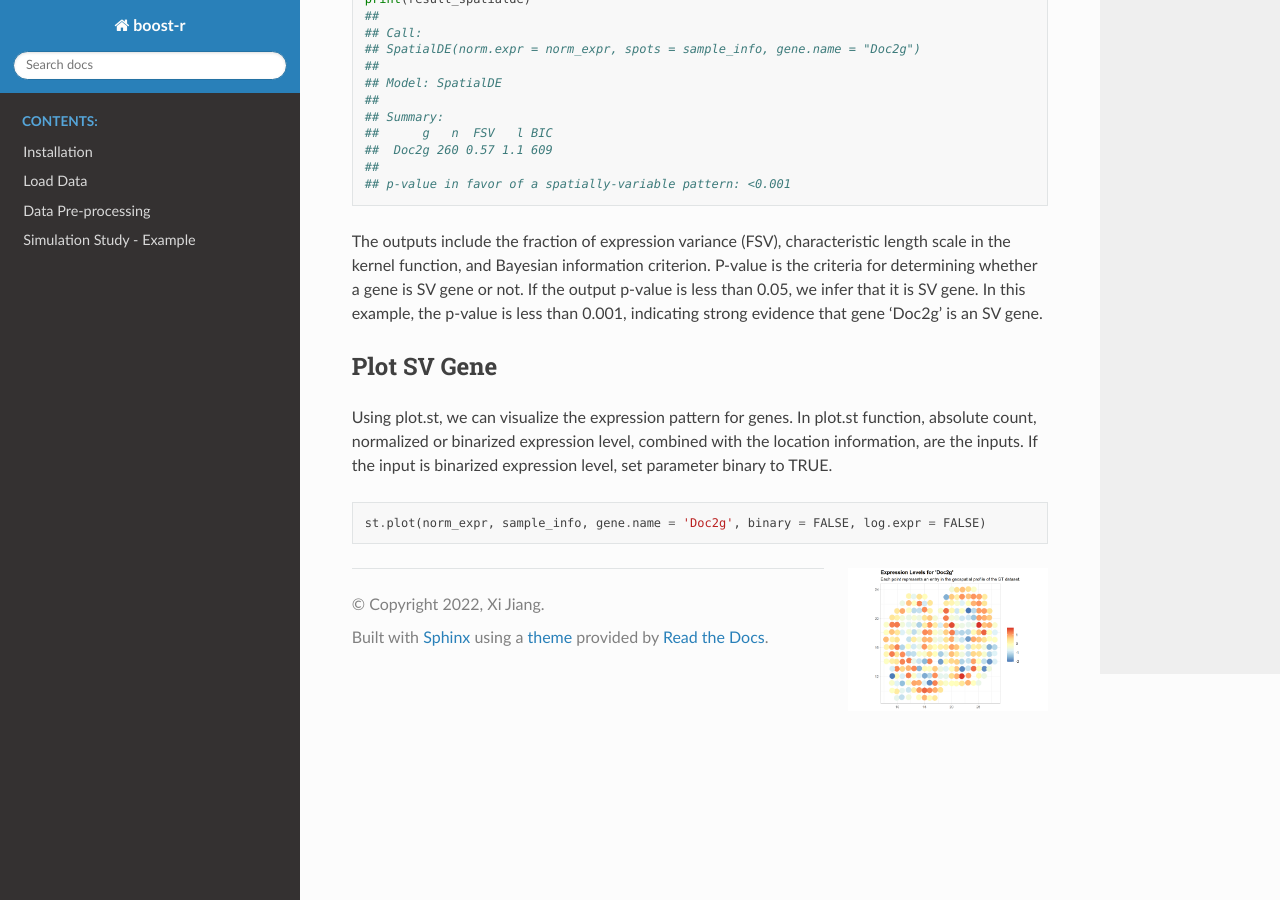
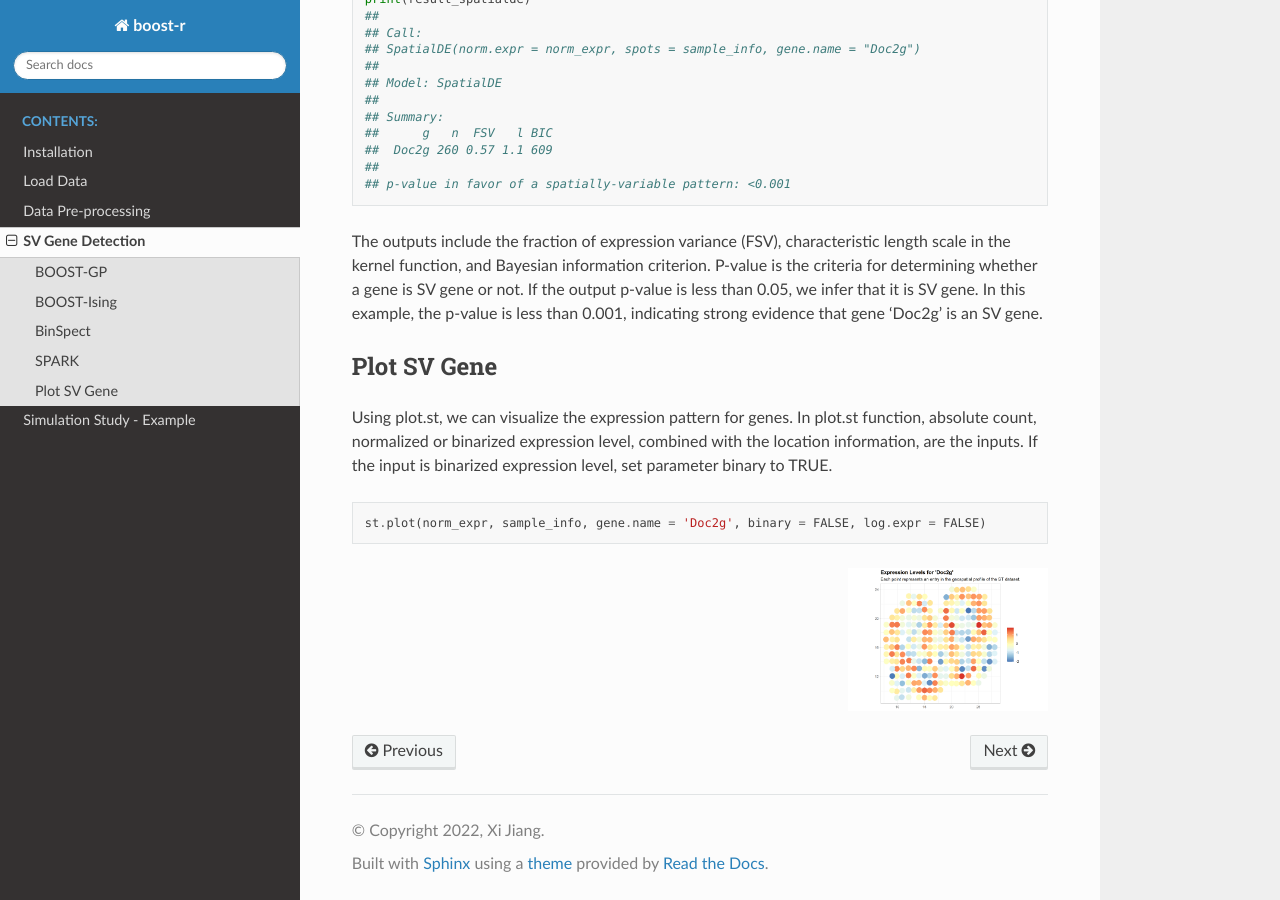
Before and after one commit to estfernan/boost, a Sphinx documentation site: the page built from docs/sv_gene_detection.rst, in a window 1280 px wide and 900 px high, scrolled down 3508 px. Built offline with Sphinx 7.4.7 and the Read the Docs theme 2.0.0, drawn with Linux system fonts in a browser that asks for light colours; pages that are not in the unit, such as notebooks, are missing from menus.

Commit message:
Update index.rst

```diff
--- a/docs/index.rst
+++ b/docs/index.rst
@@ -21,5 +21,5 @@ The R package boost (Bayesian Modeling of Spatial Transcriptomics Data) provides
    installation
    loaddata
    preprocessing
-   SV_gene_detection
+   sv_gene_detection
    simulation
```
